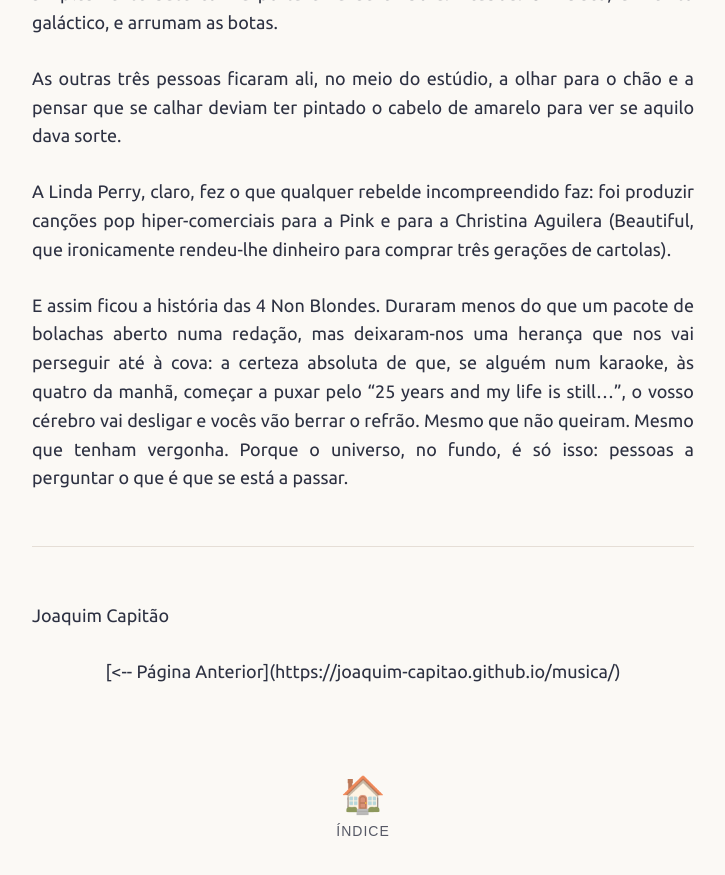
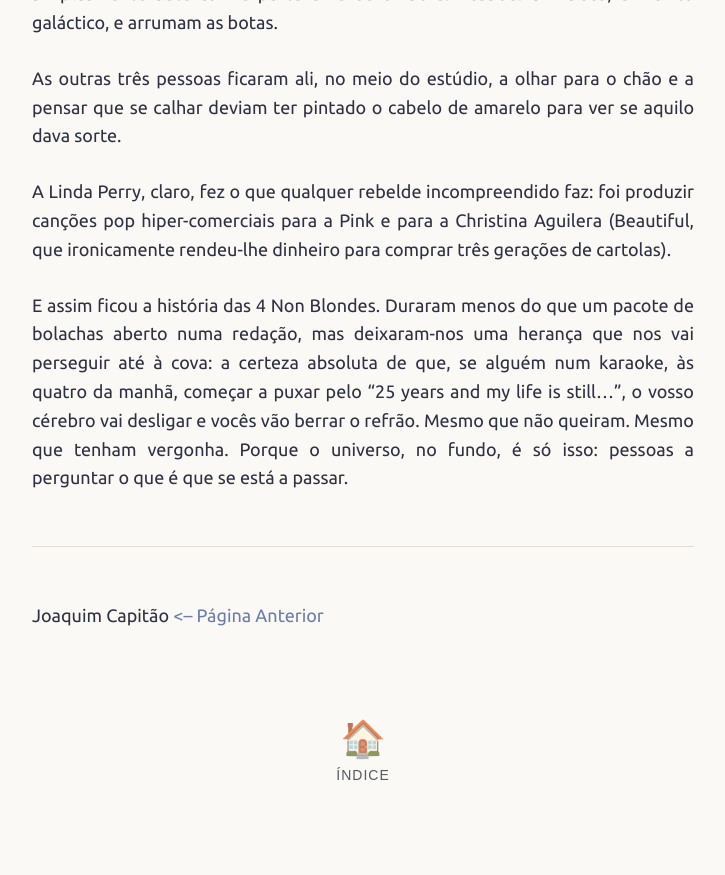
Before and after one commit to joaquim-capitao/musica, a Jekyll site: the page built from artistas/4-non-blondes.md, in a window 1280 px wide and 900 px high, scrolled down 1656 px. Shown: the top 875 px of the window, without its empty margins (277-1002 px from the left). Built offline with Jekyll 4.4.1, drawn with Linux system fonts in a browser that asks for light colours; our own code applies the rules of GitHub Pages for plain Markdown files; after the commit the page ends 2500 px from its top, so only the background shows below that.

Commit message:
Fix alignment and HTML tags in 4-non-blondes.md

```diff
--- a/artistas/4-non-blondes.md
+++ b/artistas/4-non-blondes.md
@@ -38,4 +38,4 @@ E assim ficou a história das 4 Non Blondes. Duraram menos do que um pacote de b
 ---
 
 Joaquim Capitão
-<div align="Center">[<-- Página Anterior](https://joaquim-capitao.github.io/musica/)</div>
+[<-- Página Anterior](https://joaquim-capitao.github.io/musica/)
```
